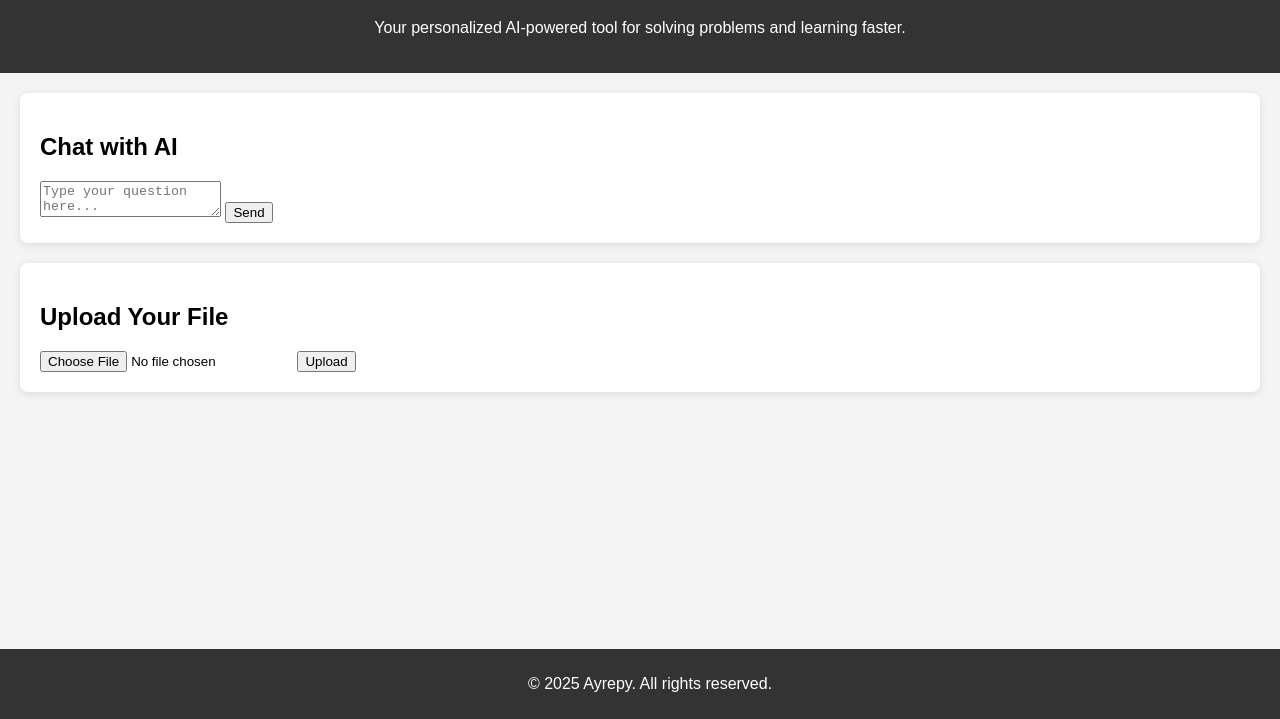
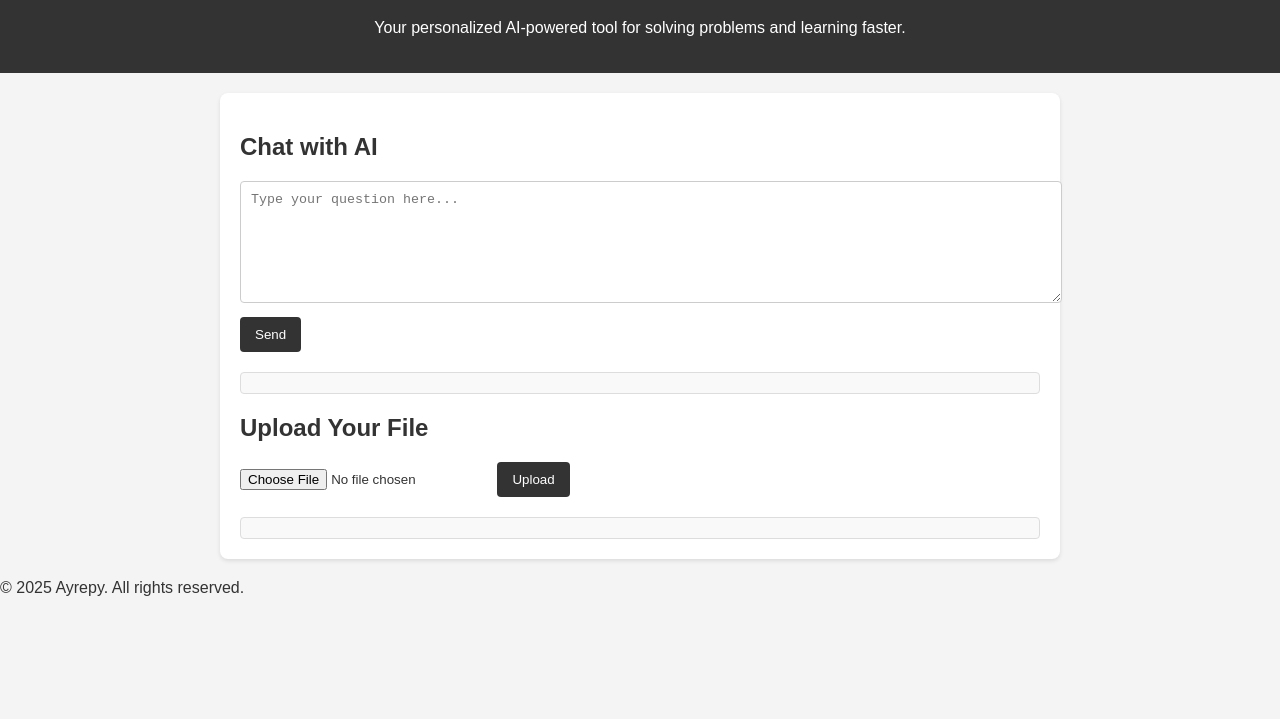
Before and after one commit to ayrepy/ayrepy.github.io, a plain HTML site: page index.html in a window 1280 px wide. Shown: the part 81-800 px from the top of the page. Drawn offline with Linux system fonts and the light colour scheme.

Commit message:
Update style.css

```diff
--- a/style.css
+++ b/style.css
@@ -1,53 +1,53 @@
-/* Global Styles */
 body {
     font-family: Arial, sans-serif;
     margin: 0;
     padding: 0;
     background-color: #f4f4f4;
+    color: #333;
 }
 
-/* Header */
 header {
+    text-align: center;
+    background: #333;
+    color: #fff;
+    padding: 20px;
+}
+
+main {
+    max-width: 800px;
+    margin: 20px auto;
+    padding: 20px;
+    background: #fff;
+    border-radius: 8px;
+    box-shadow: 0 2px 4px rgba(0, 0, 0, 0.1);
+}
+
+textarea {
+    width: 100%;
+    height: 100px;
+    margin-bottom: 10px;
+    padding: 10px;
+    border: 1px solid #ccc;
+    border-radius: 4px;
+}
+
+button {
     background-color: #333;
     color: #fff;
-    padding: 20px;
-    text-align: center;
+    border: none;
+    padding: 10px 15px;
+    cursor: pointer;
+    border-radius: 4px;
 }
 
-nav a {
-    color: #fff;
-    margin: 0 15px;
-    text-decoration: none;
-    font-size: 18px;
+button:hover {
+    background-color: #555;
 }
 
-nav a:hover {
-    color: #ff6347;
+#chatOutput, #fileOutput {
+    margin-top: 20px;
+    padding: 10px;
+    background: #f9f9f9;
+    border: 1px solid #ddd;
+    border-radius: 4px;
 }
-
-/* Sections */
-section {
-    padding: 20px;
-    margin: 20px;
-    background-color: #fff;
-    border-radius: 8px;
-    box-shadow: 0 2px 8px rgba(0, 0, 0, 0.1);
-}
-
-/* Images */
-img {
-    max-width: 100%;
-    height: auto;
-    border-radius: 8px;
-}
-
-/* Footer */
-footer {
-    background-color: #333;
-    color: #fff;
-    text-align: center;
-    padding: 10px;
-    position: fixed;
-    bottom: 0;
-    width: 100%;
-}
```
